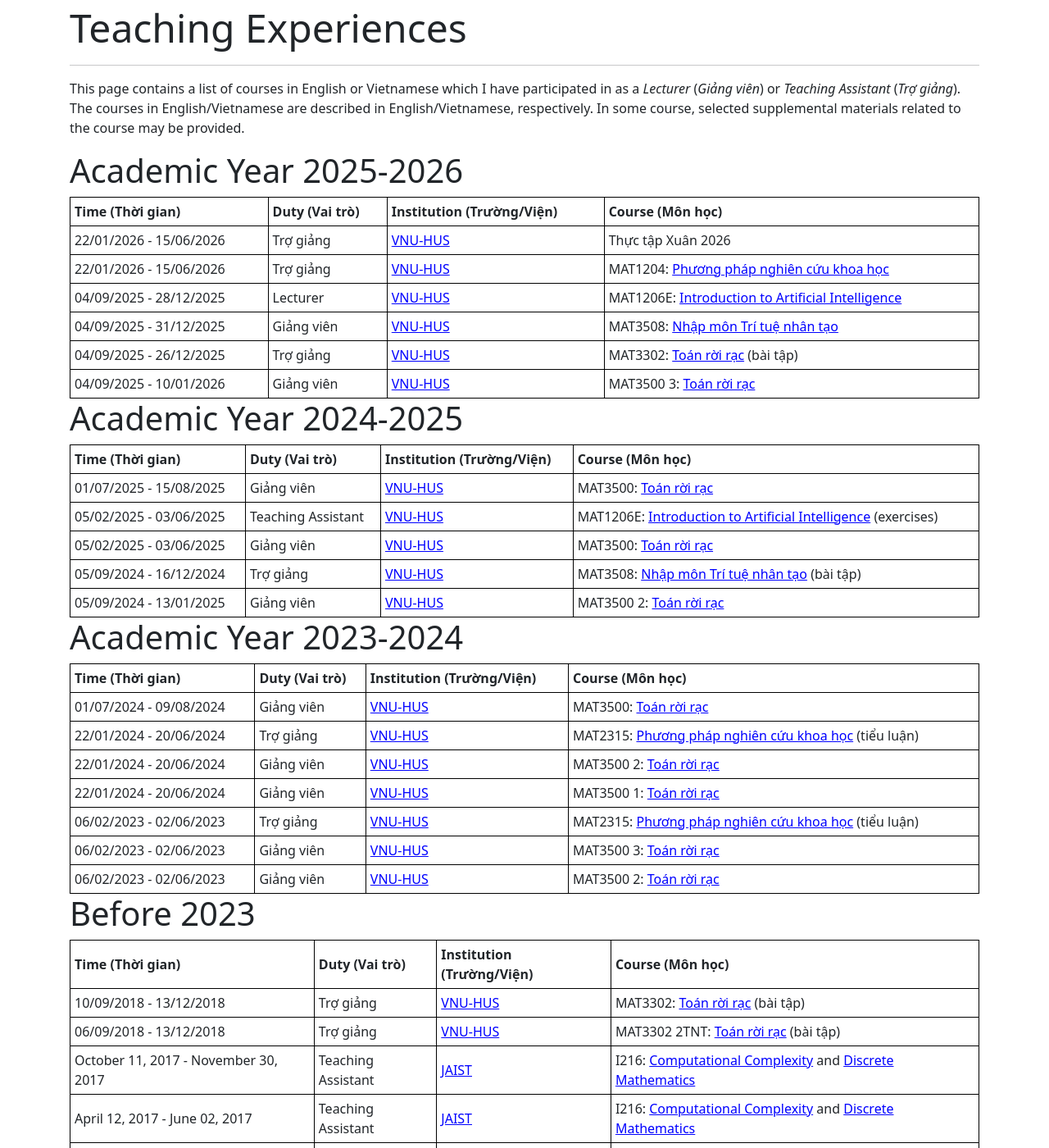
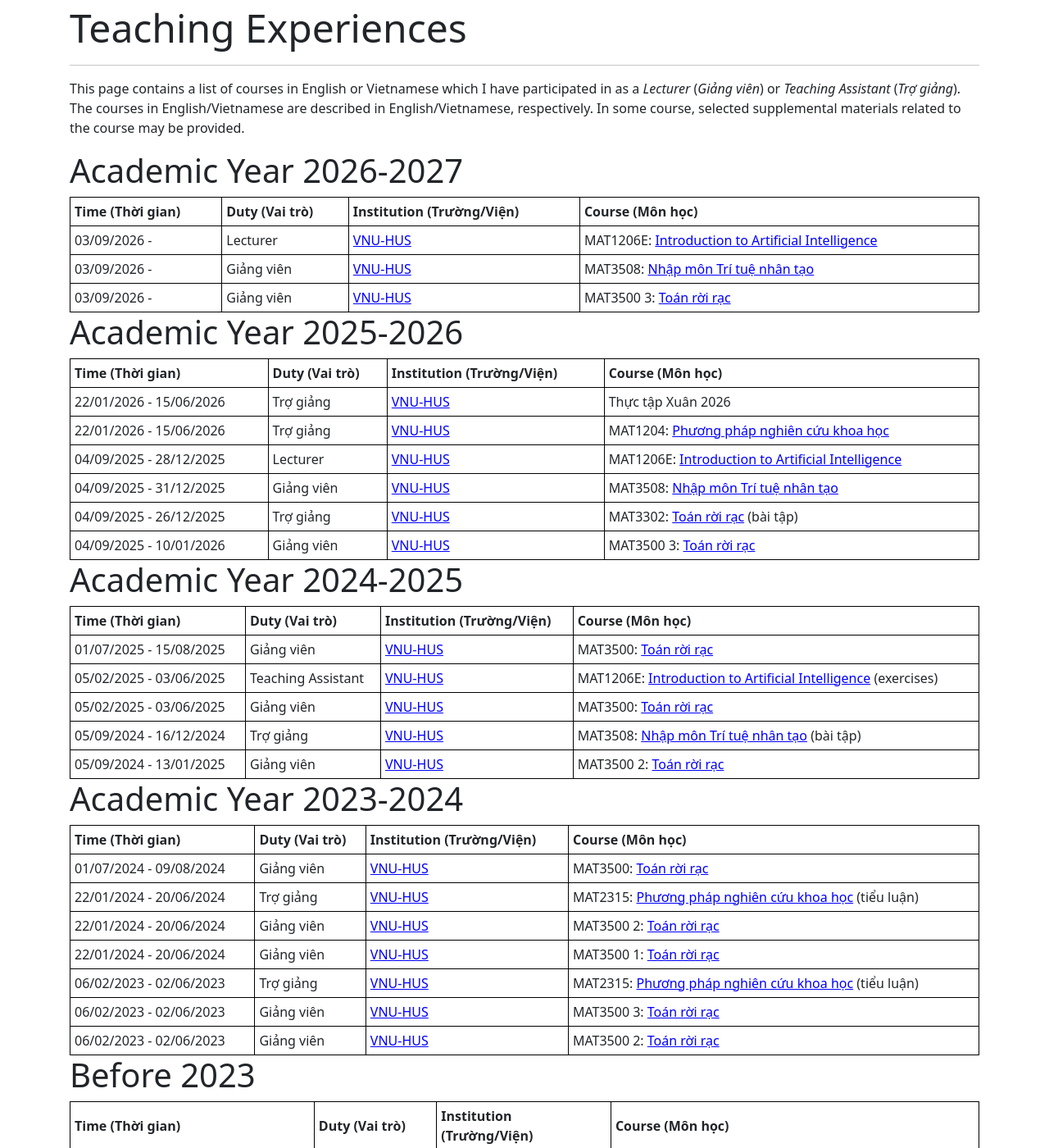
Before and after one commit to hoanganhduc/hoanganhduc.github.io, a Jekyll site: the page built from teaching.md, in a window 1280 px wide and 1400 px high. Shown: the whole window at 82% size. Built offline with Jekyll 4.4.1, drawn with Linux system fonts in a browser that asks for light colours; nearby versions of some CDN libraries; a style sheet for code colours, icons or effects is not loaded; some of the changed text lies outside the part shown.

Commit message:
Updated @ 2026-09-03  22:02:33 ICT

```diff
--- a/teaching.md
+++ b/teaching.md
@@ -2,7 +2,7 @@
 layout: default
 title: Teaching Experiences
 permalink: /teaching/
-last_modified_at: 2026-06-19
+last_modified_at: 2026-09-03
 description: This page contains a list of Duc A. Hoang's teaching experiences
 keywords: teaching, course, Duc A. Hoang
 ---
@@ -10,6 +10,14 @@ keywords: teaching, course, Duc A. Hoang
 This page contains a list of courses in English or Vietnamese which I have participated in as a *Lecturer* (*Giảng viên*) or *Teaching Assistant* (*Trợ giảng*).
 The courses in English/Vietnamese are described in English/Vietnamese, respectively.
 In some course, selected supplemental materials related to the course may be provided.
+
+# Academic Year 2026-2027
+
+| Time (Thời gian) | Duty (Vai trò) | Institution (Trường/Viện) | Course (Môn học) |
+|:-----|:-----|:------------|:-------|
+| 03/09/2026 - | Lecturer | [VNU-HUS](http://hus.vnu.edu.vn/) | MAT1206E: [Introduction to Artificial Intelligence]({{ site.baseurl }}/teaching/VNU-HUS/2026/winter/MAT1206E/) |
+| 03/09/2026 - | Giảng viên | [VNU-HUS](http://hus.vnu.edu.vn/) | MAT3508: [Nhập môn Trí tuệ nhân tạo]({{ site.baseurl }}/teaching/VNU-HUS/2026/winter/MAT3508/) |
+| 03/09/2026 - | Giảng viên | [VNU-HUS](http://hus.vnu.edu.vn/) | MAT3500 3: [Toán rời rạc]({{ site.baseurl }}/teaching/VNU-HUS/2026/winter/MAT3500-3/) |
 
 # Academic Year 2025-2026
 
```
Also changed, not shown: 1 other file.
